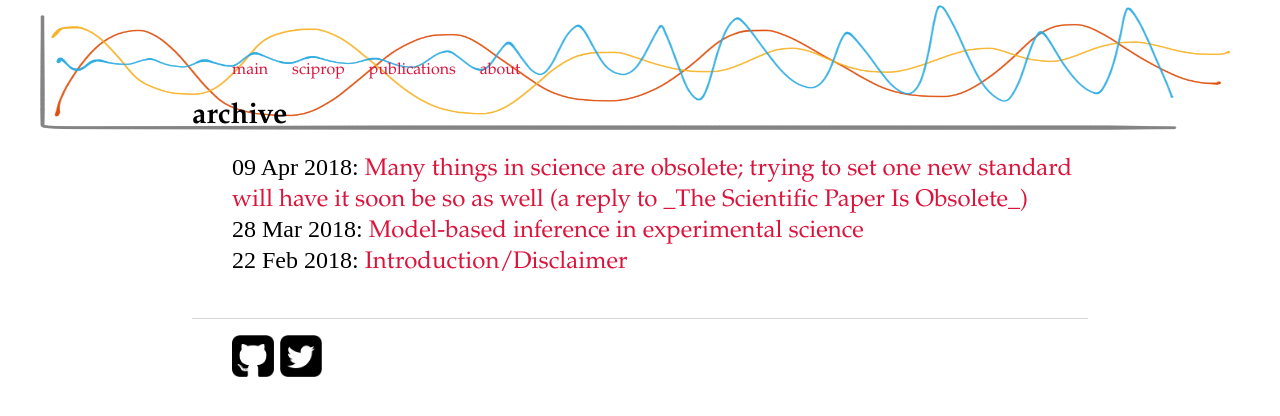
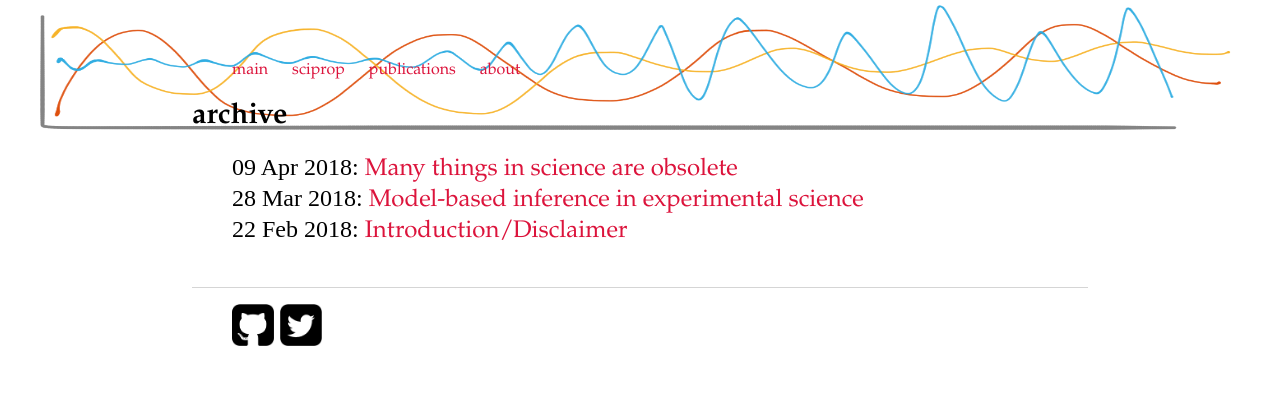
Before and after one commit to caesoma/caesoma.github.io, a Jekyll site: the page built from archive/paginator.html, in a window 1280 px wide. Shown: the top 416 px of the page. Built offline with Jekyll 4.4.1, drawn with Linux system fonts in a browser that asks for light colours.

Commit message:
update main

```diff
--- a/_posts/2018-04-09-not-just-the-scientific-paper-is-obsolete.md
+++ b/_posts/2018-04-09-not-just-the-scientific-paper-is-obsolete.md
@@ -1,10 +1,12 @@
 ---
 layout: post
-title: "Many things in science are obsolete; trying to set one new standard will have it soon be so as well (a reply to _The Scientific Paper Is Obsolete_)"
+title: "Many things in science are obsolete"
 date: 2018-04-09
 ---
 
-## [> Many things in science are obsolete; trying to set one new standard will have it soon be so as well (a reply to _The Scientific Paper Is Obsolete_)](https://caesoma.github.io/archive/standalone/2018-04-09-not-just-the-scientific-paper-is-obsolete)
+## [> {{ post.title }}](https://caesoma.github.io/archive/standalone/2018-04-09-not-just-the-scientific-paper-is-obsolete)
+
+### Trying to set one new standard will have it soon be so as well (a reply to _The Scientific Paper Is Obsolete_)
 
 The _scientific paper_ -- the actual form of it -- is to this day used by researchers to communicate results, despite being essentially the same as the paper version created 400 years ago, and that is limiting in a world where communication has evolved into a plethora of digital channels in all shapes and formats. The "notebook" is an interactive, digital replacement that could circumvent essentially all limitations for a piece of paper (or a _pdf_ file). That is what is argued in a [piece in The Atlantic](https://www.theatlantic.com/science/archive/2018/04/the-scientific-paper-is-obsolete/556676/).
 
```
